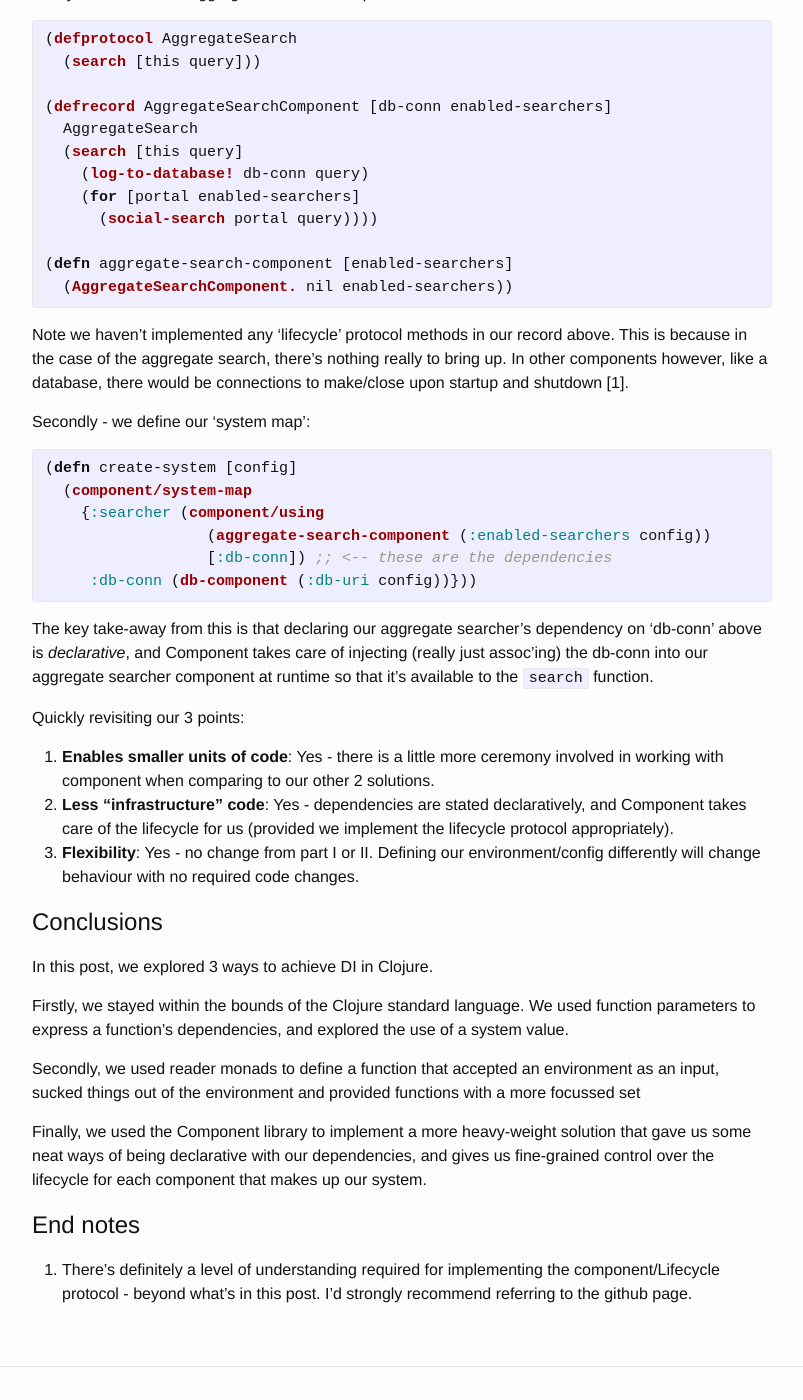
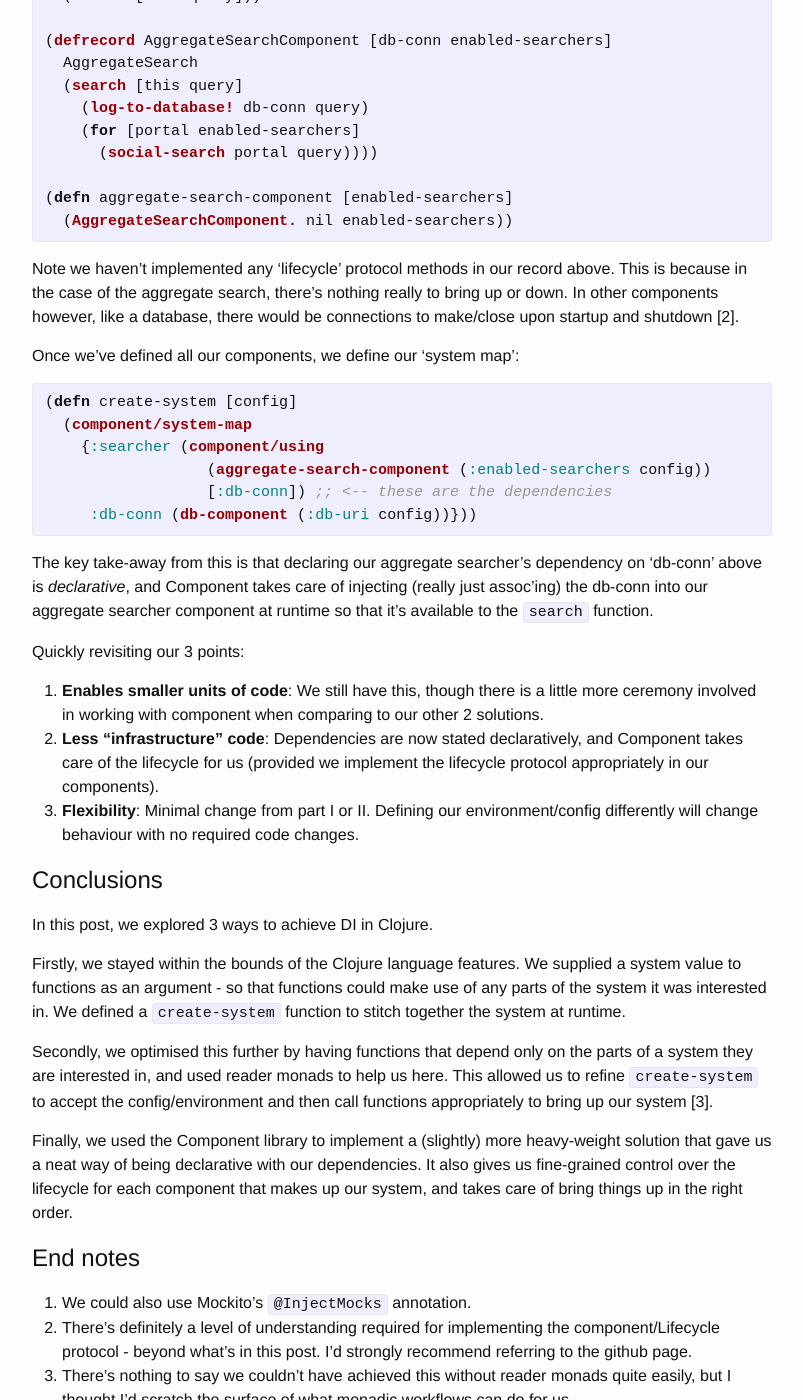
Before and after one commit to srazzaque/srazzaque.github.io, a Jekyll site: the page built from _posts/2015-12-11-oo-to-fp-2.markdown, in a window 1280 px wide and 1400 px high, scrolled down 5394 px. Shown: the whole window, without its empty margins (238-1041 px from the left). Built offline with Jekyll 4.4.1, drawn with Linux system fonts in a browser that asks for light colours; some of the changed text lies outside the part shown.

Commit message:
Rename post

```diff
--- a/_posts/2015-11-09-oo-to-fp-2.markdown
+++ b/_posts/2015-12-11-oo-to-fp-2.markdown
@@ -36,8 +36,8 @@ DI actually gives us quite a bit:
    at runtime.
 3. **Flexibility**: ability to switch out implementations and behaviours via config.
 
-These are all highly desirable. We'll be referring back to the above 3 items as we explore our
-solutions.
+There are more things, but I feel these are the most important. We'll be referring back to the above
+3 items as we explore our solutions.
 
 # Sample Java code
 
@@ -88,13 +88,13 @@ With some configuration, our framework will analyse the types being requested fo
 AggregateSearcher class, and inject them in at runtime.
 
 When we're writing tests, we can provide mock implementation(s) of the SocialNetworkSearch and
-database and instantiate the above class the old-fashioned way with `new`. In a staging environment,
+database and instantiate the above class the old-fashioned way with `new` [1]. In a staging environment,
 we might only be hooked up to Twitter but no others. In production, we might be hooked up to
 Twitter, Facebook and Google+.
 
 A DI container helps us achieve this flexibility by simply changing the DI configuration, rather
-than changing our code. This would result in different searcher instances and/or databases being
-`@Inject`ed into our class above, enabling access to the desired searchers, and to the database.
+than changing our code. This would result in the DI container injecting different searcher instances
+and/or database implementations into our searcher at runtime, with no code changes.
 
 # DI in Clojure I - system value
 
@@ -113,8 +113,8 @@ imagine a configuration that looks like this:
 The nice thing about having a system config value such as above is that we can store it as a simple
 `.edn` file and just read it at startup.
 
-We'd use the above config to create a "system value" at startup. To achieve this, we simply define a
-function with shape 'config -> system value':
+We'd use the above config to create a "system value" at startup. To achieve this, we define a
+function that takes the config as an input, and returns the system value:
 
 {% highlight clojure %}
 (defn create-system
@@ -126,11 +126,11 @@ function with shape 'config -> system value':
              :response-queue (messaging/response-queue (:broker-uri config)))))
 {% endhighlight %}
 
-The resultant system value would kept and passed as an argument to any functions that needed
-it. Let's take a look at how that might look.
+The system value would then be passed as an argument to any functions that needed it. Let's take a
+look at how that might look.
 
-We define our search function as a multimethod (using `defmulti`). This multimethod will dispatch on
-the type of searcher being asked for (`:google+`, `:twitter`, etc).
+But first - let's define our search function as a multimethod (using `defmulti`). This multimethod
+will dispatch on the type of searcher being asked for (`:google+`, `:twitter`, etc).
 
 {% highlight clojure %}
 (defmulti social-search identity)
@@ -150,7 +150,7 @@ the type of searcher being asked for (`:google+`, `:twitter`, etc).
 {% endhighlight %}
 
 Finally, we define our aggregating search function, which takes the system value as a parameter, and
-pulls out the parts its interested in to do its thing:
+pulls out the parts of interest in to do its duty:
 
 {% highlight clojure %}
 (defn aggregate-social-search [system query]
@@ -174,13 +174,13 @@ requests:
 
 Revisiting our 3 points from "What does DI give us?" in light of the above code:
 
-1. **Enables smaller units of code**: Yes - we have a single function for each of our search
+1. **Enables smaller units of code**: We have a single function for each of our search
    portals. Our aggregated searcher is also defined independently - each can be updated largely
    independently.
-2. **Less "infrastructure" code**: Yes - Clojure's multimethod dispatch is our "infrastructure" code
-   for choosing different implementations of the searcher. The system value is simply a parameter,
-   therefore a dependency, of functions that need it.
-3. **Flexibility**: Yes - we're able to change how the system behaves just by changing the config.
+2. **Less "Infrastructure" code**: Clojure's multimethod dispatch is our "infrastructure" code for
+   choosing different implementations of the searcher. Dependencies are just function arguments, our
+   `create-system` function is essentially our DI container.
+3. **Flexibility**: We're able to change how the system behaves just by changing the config.
 
 # DI in Clojure II - reader monads
 
@@ -244,18 +240,18 @@ right dependencies as we have done above.
 
 So let's revisit our 3 points:
 
-1. **Enables smaller units of code**: Yes - not a massive change from part I.
-2. **Less "infrastructure" code**: Yes - dependencies are expressed as function arguments as before,
-   then provided to those functions within 'create-system'.
-3. **Flexibility**: Yes - no change from part I, defining our environment differently will change
-   behaviour.
+1. **Enables smaller units of code**: Not a massive change from part I.
+2. **Less "infrastructure" code**: Minimal change from part I - function dependencies are explicit
+   rather than within a monolithic 'system' parameter.
+3. **Flexibility**: Minimal change from part I, defining our environment/config differently will
+   change the behaviour.
 
 # DI in Clojure III - Component
 
-Whilst the dependency management in Part I was contained within one function, we still need to
-maintain the order in which components are brought up manually. For instance, in the above code we
-_must_ create the database before creating the searcher (due to its dependency). We cannot just
-declare that a searcher needs a database and be done with it.
+Whilst the DI in part I and II was mainly contained within one function, we still need to maintain
+the order in which components are brought up manually. For instance, in the above code we _must_
+create the database before creating the searcher (due to its dependency). We cannot just declare
+that a searcher needs a database and be done with it.
 
 This is where Stuart Sierra's [component library](https://github.com/stuartsierra/component) can
 help us out. It gives us the ability to define components, declare their dependencies and define
@@ -283,10 +279,10 @@ Firstly - we define our aggregate searcher component:
 {% endhighlight %}
 
 Note we haven't implemented any 'lifecycle' protocol methods in our record above. This is because in
-the case of the aggregate search, there's nothing really to bring up. In other components however,
-like a database, there would be connections to make/close upon startup and shutdown [1].
+the case of the aggregate search, there's nothing really to bring up or down. In other components
+however, like a database, there would be connections to make/close upon startup and shutdown [2].
 
-Secondly - we define our 'system map':
+Once we've defined all our components, we define our 'system map':
 
 {% highlight clojure %}
 (defn create-system [config]
@@ -303,29 +299,37 @@ aggregate searcher component at runtime so that it's available to the `search` f
 
 Quickly revisiting our 3 points:
 
-1. **Enables smaller units of code**: Yes - there is a little more ceremony involved in working with
-   component when comparing to our other 2 solutions.
-2. **Less “infrastructure” code**: Yes - dependencies are stated declaratively, and Component takes
-   care of the lifecycle for us (provided we implement the lifecycle protocol appropriately).
-3. **Flexibility**: Yes - no change from part I or II. Defining our environment/config differently
+1. **Enables smaller units of code**: We still have this, though there is a little more ceremony
+   involved in working with component when comparing to our other 2 solutions.
+2. **Less “infrastructure” code**: Dependencies are now stated declaratively, and Component takes
+   care of the lifecycle for us (provided we implement the lifecycle protocol appropriately in our
+   components).
+3. **Flexibility**: Minimal change from part I or II. Defining our environment/config differently
    will change behaviour with no required code changes.
 
 # Conclusions
 
 In this post, we explored 3 ways to achieve DI in Clojure.
 
-Firstly, we stayed within the bounds of the Clojure standard language. We used function parameters to express
-a function's dependencies, and explored the use of a system value.
+Firstly, we stayed within the bounds of the Clojure language features. We supplied a system value to
+functions as an argument - so that functions could make use of any parts of the system it was
+interested in. We defined a `create-system` function to stitch together the system at runtime.
 
-Secondly, we used reader monads to define a function that accepted an environment as an input,
-sucked things out of the environment and provided functions with a more focussed set
+Secondly, we optimised this further by having functions that depend only on the parts of a system
+they are interested in, and used reader monads to help us here. This allowed us to refine
+`create-system` to accept the config/environment and then call functions appropriately to bring up
+our system [3].
 
-Finally, we used the Component library to implement a more heavy-weight solution that gave us some
-neat ways of being declarative with our dependencies, and gives us fine-grained control over the
-lifecycle for each component that makes up our system.
+Finally, we used the Component library to implement a (slightly) more heavy-weight solution that
+gave us a neat way of being declarative with our dependencies. It also gives us fine-grained control
+over the lifecycle for each component that makes up our system, and takes care of bring things up in
+the right order.
 
 
 # End notes
 
-1. There's definitely a level of understanding required for implementing the component/Lifecycle
+1. We could also use Mockito's `@InjectMocks` annotation.
+2. There's definitely a level of understanding required for implementing the component/Lifecycle
    protocol - beyond what's in this post. I'd strongly recommend referring to the github page.
+3. There's nothing to say we couldn't have achieved this without reader monads quite easily, but I
+   thought I'd scratch the surface of what monadic workflows can do for us.
```
Also changed, not shown: other parts of _posts/2015-12-11-oo-to-fp-2.markdown (+6 -10 lines).
